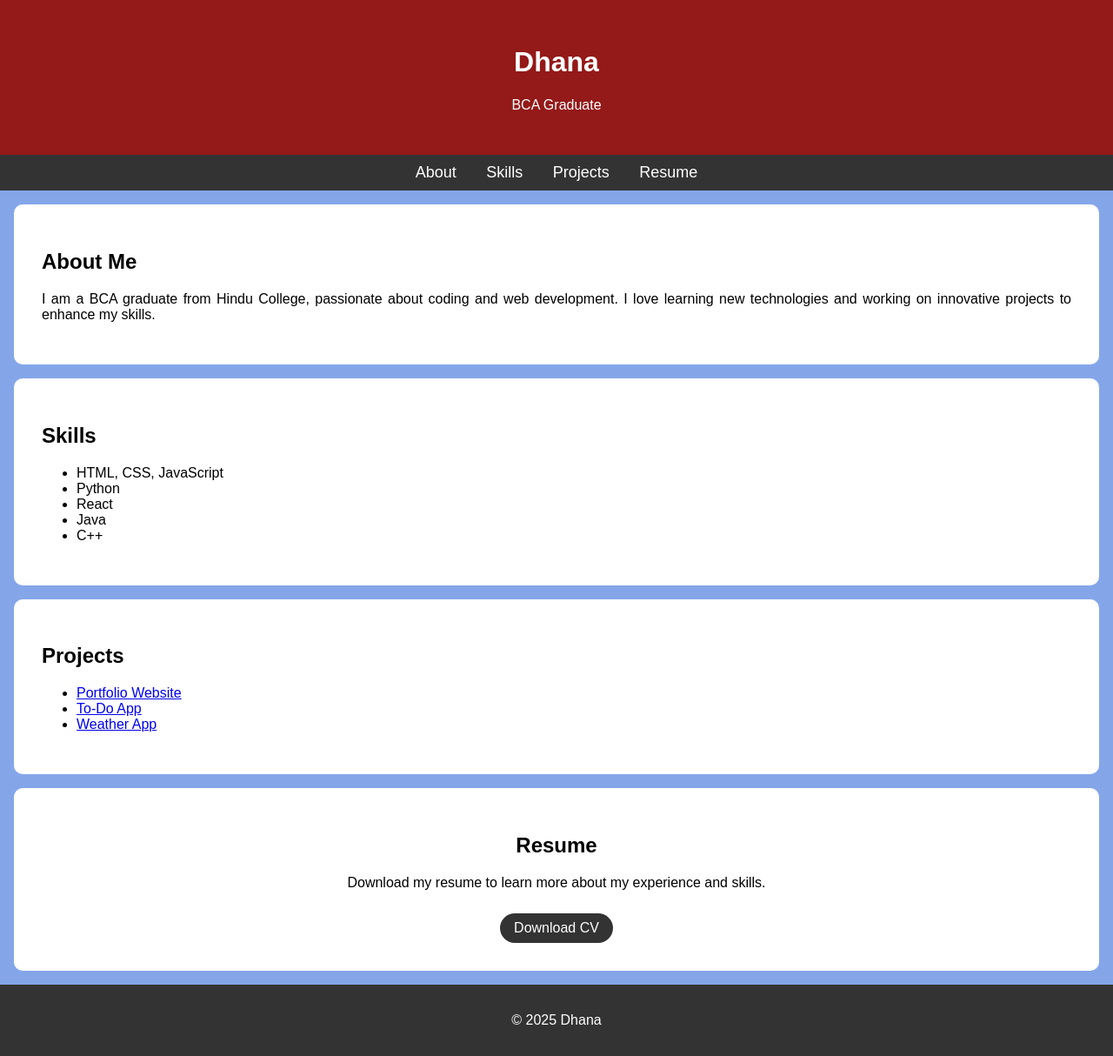
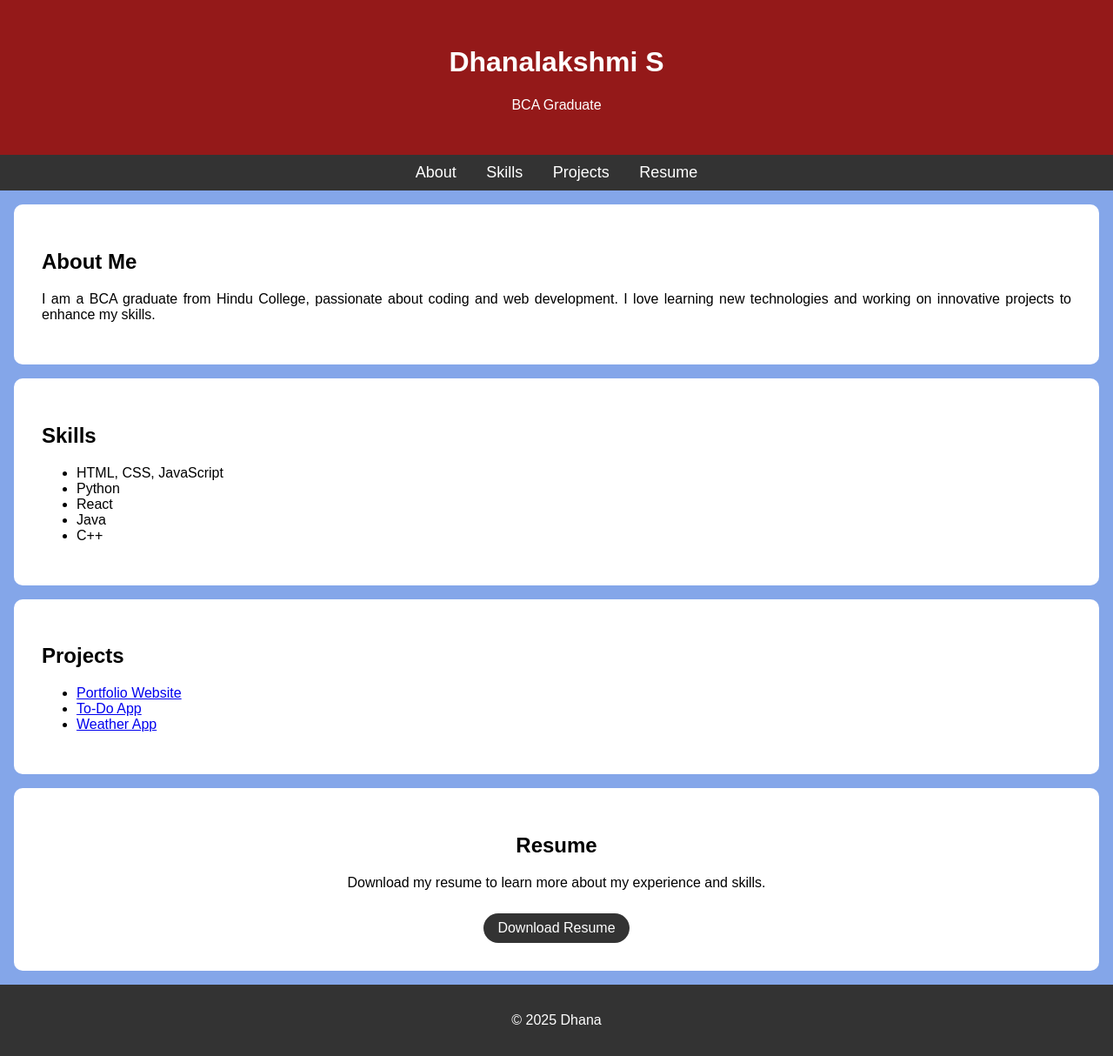
Before and after one commit to Dhana-200587/digitalportfolio23, a plain HTML site: page index.html in a window 1280 px wide. Shown: the whole page at 87% size. Drawn offline with Linux system fonts and the light colour scheme.

Commit message:
Update and rename index (1).html to index.html

```diff
--- a/index (1).html
+++ b/index.html
@@ -63,7 +63,7 @@
 <body>
 
     <header>
-        <h1>Dhana</h1>
+        <h1>Dhanalakshmi S</h1>
         <p></p> BCA Graduate</p>
     </header>
 
@@ -109,7 +109,7 @@
         <div class="section-content" style="text-align: center;">
             <h2>Resume</h2>
             <p>Download my resume to learn more about my experience and skills.</p>
-            <a href="https://drive.google.com/file/d/1gdte2pUgWZhuTZKwdfKur9vVta1LBOil/view?usp=drivesdk" target="_blank" class="download-button">Download CV</a>
+            <a href="Dhanalakshmi_Resume.pdf" target="_blank" class="download-button">Download Resume</a>
         </div>
     </section>
 
```
